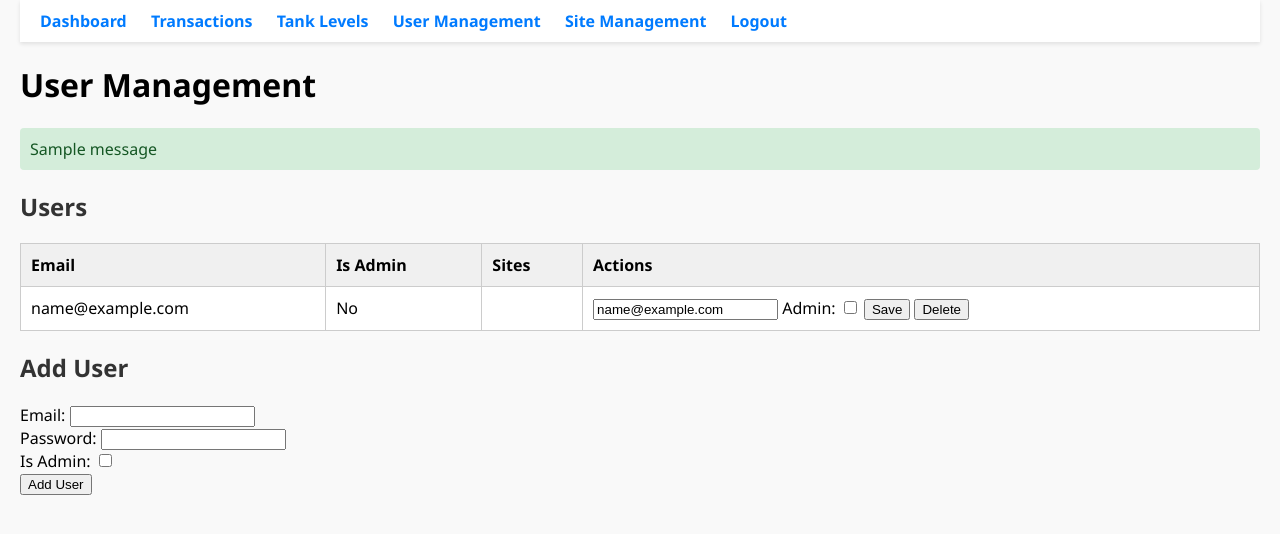
After one commit to Quietsphere/flask-sql-viewer, a Flask app: template templates/admin_users.html in a window 1280 px wide. The commit adds this page. Shown: the top 534 px of the page. Run offline with Flask 3, Linux system fonts and the light colour scheme; the template is opened without the code that fills it: most values are stand-ins (such as "Sample title", 1, 10 or a date in 2020); one stand-in notice (Sample message) is shown.

Commit message:
split admin page into user and site managment and got user and site CRUD working

```diff
--- a/app.py
+++ b/app.py
@@ -177,9 +177,84 @@ def tanklevels():
     return render_template("tanklevels.html", headers=headers, rows=rows,
                            month_offset=month_offset, date_range=date_range_str)
 
-@app.route("/admin")
+@app.route("/admin", methods=["GET", "POST"])
 @admin_required
 def admin_panel():
+    message_handled = False
+
+    # --- Create new user ---
+    if "new_user_email" in request.form:
+        email = request.form["new_user_email"].strip().lower()
+        password = request.form["new_user_password"]
+        is_admin = bool(request.form.get("new_user_is_admin"))
+
+        with engine.connect() as conn:
+            existing = conn.execute(
+                text("SELECT 1 FROM Users WHERE LOWER(Email) = :email"),
+                {"email": email}
+            ).fetchone()
+
+        if existing:
+            flash("A user with that email already exists.", "warning")
+        else:
+            password_hash = generate_password_hash(password)
+            try:
+                with engine.begin() as conn:
+                    conn.execute(text("""
+                        INSERT INTO Users (Email, PasswordHash, IsAdmin)
+                        VALUES (:email, :password_hash, :is_admin)
+                    """), {
+                        "email": email,
+                        "password_hash": password_hash,
+                        "is_admin": int(is_admin)
+                    })
+                flash("User created successfully.", "success")
+            except Exception as e:
+                flash(f"Error creating user: {e}", "danger")
+        message_handled = True
+
+    # --- Create new site ---
+    elif "new_site_name" in request.form:
+        site_name = request.form["new_site_name"].strip()
+        if site_name:
+            try:
+                with engine.begin() as conn:
+                    conn.execute(text("""
+                        INSERT INTO Sites (SiteName) VALUES (:site_name)
+                    """), {"site_name": site_name})
+                flash("Site created successfully.", "success")
+            except Exception as e:
+                flash(f"Error creating site: {e}", "danger")
+        else:
+            flash("Site name cannot be empty.", "warning")
+        message_handled = True
+
+    # --- Edit site ---
+    elif "edit_site_id" in request.form:
+        site_id = request.form["edit_site_id"]
+        site_name = request.form["edit_site_name"].strip()
+        try:
+            with engine.begin() as conn:
+                conn.execute(text("""
+                    UPDATE Sites SET SiteName = :site_name WHERE SiteID = :site_id
+                """), {"site_name": site_name, "site_id": site_id})
+            flash("Site updated successfully.", "success")
+        except Exception as e:
+            flash(f"Error updating site: {e}", "danger")
+        message_handled = True
+
+    # --- Delete site ---
+    elif "delete_site_id" in request.form:
+        site_id = request.form["delete_site_id"]
+        try:
+            with engine.begin() as conn:
+                conn.execute(text("DELETE FROM Sites WHERE SiteID = :site_id"), {"site_id": site_id})
+            flash("Site deleted.", "info")
+        except Exception as e:
+            flash(f"Error deleting site: {e}", "danger")
+        message_handled = True
+
+    # --- Fetch data for display ---
     with engine.connect() as conn:
         users = conn.execute(text("SELECT UserID, Email, IsAdmin FROM Users ORDER BY Email")).fetchall()
         sites = conn.execute(text("SELECT SiteID, SiteName FROM Sites ORDER BY SiteName")).fetchall()
@@ -190,7 +265,97 @@ def admin_panel():
             JOIN Sites s ON usa.SiteID = s.SiteID
             ORDER BY u.Email, s.SiteName
         """)).fetchall()
-    return render_template("admin.html", users=users, sites=sites, assignments=assignments)
+
+    ret# Add to app.py
+
+# Add to app.py
+
+@app.route("/admin/users", methods=["GET", "POST"])
+@admin_required
+def admin_users():
+    if request.method == "POST":
+        form_type = request.form.get("form_type")
+
+        if form_type == "create_user":
+            email = request.form["email"].strip().lower()
+            password = request.form["password"]
+            is_admin = bool(request.form.get("is_admin"))
+
+            with engine.connect() as conn:
+                existing = conn.execute(text("SELECT 1 FROM Users WHERE LOWER(Email) = :email"), {"email": email}).fetchone()
+
+            if existing:
+                flash("A user with that email already exists.", "warning")
+            else:
+                password_hash = generate_password_hash(password)
+                with engine.begin() as conn:
+                    conn.execute(text("""
+                        INSERT INTO Users (Email, PasswordHash, IsAdmin)
+                        VALUES (:email, :password_hash, :is_admin)
+                    """), {"email": email, "password_hash": password_hash, "is_admin": int(is_admin)})
+                flash("User created successfully.", "success")
+
+        elif form_type == "edit_user":
+            user_id = request.form["user_id"]
+            email = request.form["email"].strip().lower()
+            is_admin = bool(request.form.get("is_admin"))
+            with engine.begin() as conn:
+                conn.execute(text("""
+                    UPDATE Users SET Email = :email, IsAdmin = :is_admin WHERE UserID = :user_id
+                """), {"email": email, "is_admin": int(is_admin), "user_id": user_id})
+            flash("User updated.", "info")
+
+        elif form_type == "delete_user":
+            user_id = request.form["user_id"]
+            with engine.begin() as conn:
+                conn.execute(text("DELETE FROM Users WHERE UserID = :user_id"), {"user_id": user_id})
+            flash("User deleted.", "info")
+
+    with engine.connect() as conn:
+        users = conn.execute(text("SELECT UserID, Email, IsAdmin FROM Users ORDER BY Email")).fetchall()
+        assignments = conn.execute(text("""
+            SELECT u.Email, s.SiteName FROM UserSiteAccess usa
+            JOIN Users u ON usa.UserID = u.UserID
+            JOIN Sites s ON usa.SiteID = s.SiteID
+            ORDER BY u.Email, s.SiteName
+        """)).fetchall()
+
+    return render_template("admin_users.html", users=users, assignments=assignments)
+
+
+@app.route("/admin/sites", methods=["GET", "POST"])
+@admin_required
+def admin_sites():
+    if request.method == "POST":
+        form_type = request.form.get("form_type")
+
+        if form_type == "create_site":
+            site_name = request.form["site_name"].strip()
+            if site_name:
+                with engine.begin() as conn:
+                    conn.execute(text("INSERT INTO Sites (SiteName) VALUES (:site_name)"), {"site_name": site_name})
+                flash("Site created successfully.", "success")
+
+        elif form_type == "edit_site":
+            site_id = request.form["site_id"]
+            site_name = request.form["site_name"].strip()
+            with engine.begin() as conn:
+                conn.execute(text("UPDATE Sites SET SiteName = :site_name WHERE SiteID = :site_id"), {"site_name": site_name, "site_id": site_id})
+            flash("Site updated.", "info")
+
+        elif form_type == "delete_site":
+            site_id = request.form["site_id"]
+            with engine.begin() as conn:
+                conn.execute(text("DELETE FROM Sites WHERE SiteID = :site_id"), {"site_id": site_id})
+            flash("Site deleted.", "info")
+
+    with engine.connect() as conn:
+        sites = conn.execute(text("SELECT SiteID, SiteName FROM Sites ORDER BY SiteName")).fetchall()
+
+    return render_template("admin_sites.html", sites=sites)
+
+
+
 
 @app.route("/reset_password_request", methods=["GET", "POST"])
 def reset_password_request():
--- a/static/style.css
+++ b/static/style.css
@@ -87,3 +87,33 @@ tr:nth-child(even) {
     margin-bottom: 0.5em;
     width: 100%;
 }
+.flashes {
+    list-style-type: none;
+    padding: 0;
+}
+
+.flashes li {
+    padding: 10px;
+    margin: 10px 0;
+    border-radius: 4px;
+}
+
+.flashes li.success {
+    background-color: #d4edda;
+    color: #155724;
+}
+
+.flashes li.danger {
+    background-color: #f8d7da;
+    color: #721c24;
+}
+
+.flashes li.warning {
+    background-color: #fff3cd;
+    color: #856404;
+}
+
+.flashes li.info {
+    background-color: #d1ecf1;
+    color: #0c5460;
+}
--- /dev/null
+++ b/templates/admin_users.html
@@ -0,0 +1,76 @@
+<!-- templates/admin_users.html -->
+<!DOCTYPE html>
+<html lang="en">
+<head>
+    <meta charset="UTF-8">
+    <title>User Management</title>
+    <link rel="stylesheet" href="{{ url_for('static', filename='style.css') }}">
+</head>
+<body>
+<nav>
+    <a href="/">Dashboard</a>
+    <a href="/transactions">Transactions</a>
+    <a href="/tanklevels">Tank Levels</a>
+    <a href="/admin/users">User Management</a>
+    <a href="/admin/sites">Site Management</a>
+    <a href="/logout">Logout</a>
+</nav>
+
+<h1>User Management</h1>
+
+{% with messages = get_flashed_messages(with_categories=true) %}
+  {% if messages %}
+    <ul class="flashes">
+      {% for category, message in messages %}
+        <li class="flash {{ category }}">{{ message }}</li>
+      {% endfor %}
+    </ul>
+  {% endif %}
+{% endwith %}
+
+<h2>Users</h2>
+<table>
+    <thead>
+        <tr><th>Email</th><th>Is Admin</th><th>Sites</th><th>Actions</th></tr>
+    </thead>
+    <tbody>
+        {% for user in users %}
+            <tr>
+                <td>{{ user.Email }}</td>
+                <td>{{ "Yes" if user.IsAdmin else "No" }}</td>
+                <td>
+                    {% for a in assignments if a.Email == user.Email %}
+                        {{ a.SiteName }}{% if not loop.last %}, {% endif %}
+                    {% endfor %}
+                </td>
+                <td>
+                    <form method="post" style="display:inline;">
+                        <input type="hidden" name="form_type" value="edit_user">
+                        <input type="hidden" name="user_id" value="{{ user.UserID }}">
+                        <input type="email" name="email" value="{{ user.Email }}" required>
+                        <label>Admin:
+                            <input type="checkbox" name="is_admin" value="1" {% if user.IsAdmin %}checked{% endif %}>
+                        </label>
+                        <button type="submit">Save</button>
+                    </form>
+                    <form method="post" style="display:inline;" onsubmit="return confirm('Delete this user?');">
+                        <input type="hidden" name="form_type" value="delete_user">
+                        <input type="hidden" name="user_id" value="{{ user.UserID }}">
+                        <button type="submit">Delete</button>
+                    </form>
+                </td>
+            </tr>
+        {% endfor %}
+    </tbody>
+</table>
+
+<h2>Add User</h2>
+<form method="post">
+    <input type="hidden" name="form_type" value="create_user">
+    <label>Email: <input type="email" name="email" required></label><br>
+    <label>Password: <input type="password" name="password" required></label><br>
+    <label>Is Admin: <input type="checkbox" name="is_admin" value="1"></label><br>
+    <button type="submit">Add User</button>
+</form>
+</body>
+</html>
--- a/templates/index.html
+++ b/templates/index.html
@@ -9,7 +9,9 @@
     <a href="/">Dashboard</a>
     <a href="/transactions">Transactions</a>
     <a href="/tanklevels">Tank Levels</a>
-    <a href="/admin">Admin Panel</a>
+    <a href="/admin/users">User Management</a>
+    <a href="/admin/sites">Site Management</a>
+    <a href="/logout">Logout</a>
 </nav>
 
     <h1>Dashboard</h1>
--- a/templates/tanklevels.html
+++ b/templates/tanklevels.html
@@ -18,7 +18,9 @@
     <a href="/">Dashboard</a>
     <a href="/transactions">Transactions</a>
     <a href="/tanklevels">Tank Levels</a>
-    <a href="/admin">Admin Panel</a>
+    <a href="/admin/users">User Management</a>
+    <a href="/admin/sites">Site Management</a>
+    <a href="/logout">Logout</a>
 </nav>
 
 
--- a/templates/transactions.html
+++ b/templates/transactions.html
@@ -39,7 +39,9 @@
     <a href="/">Dashboard</a>
     <a href="/transactions">Transactions</a>
     <a href="/tanklevels">Tank Levels</a>
-    <a href="/admin">Admin Panel</a>
+    <a href="/admin/users">User Management</a>
+    <a href="/admin/sites">Site Management</a>
+    <a href="/logout">Logout</a>
 </nav>
 
 <div class="container">
```
Also changed, not shown: templates/admin.html (+96 -15 lines), templates/admin_sites.html (added, +65 -0 lines).
